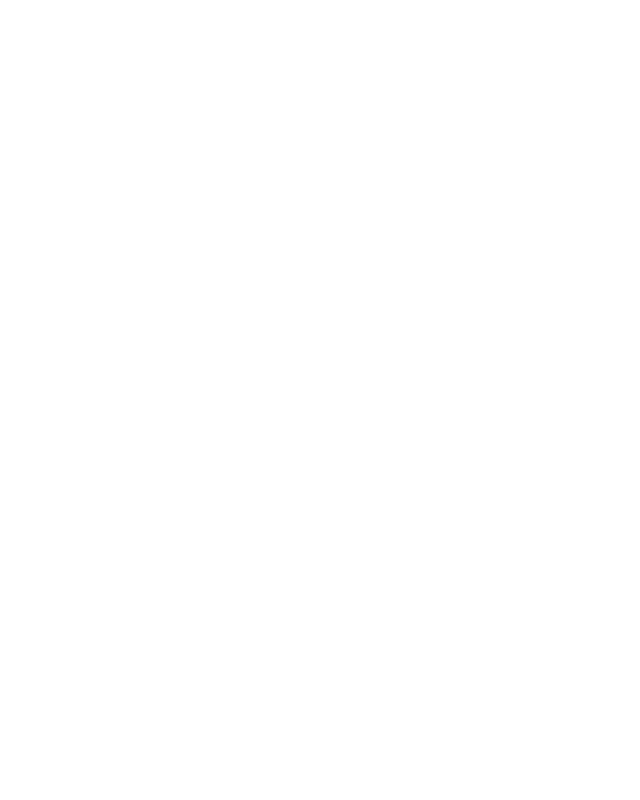
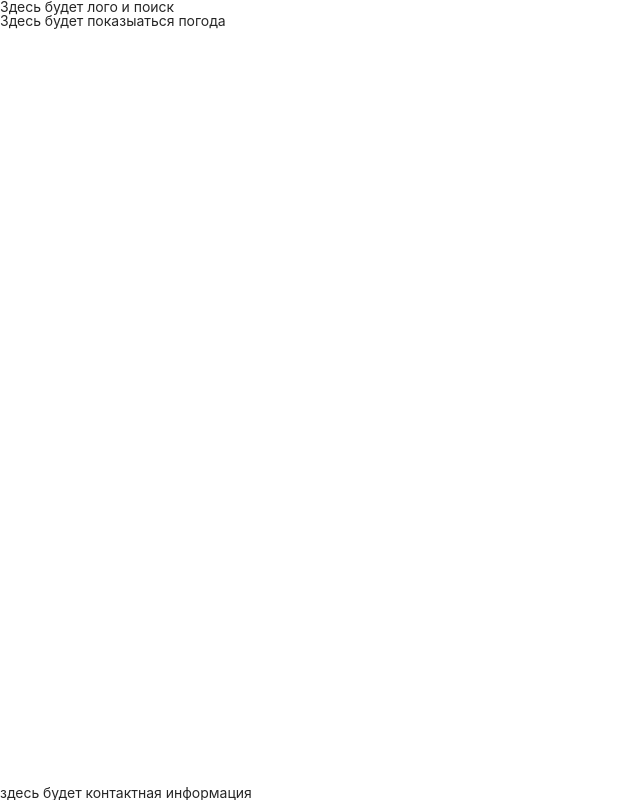
Before and after one commit to notequal21/weather, a React (Create React App) app: page / in a window 1280 px wide. Shown: the whole page, without its empty margins (0-640 px from the left). Built offline with nearby package versions, Linux system fonts and the light colour scheme.

Commit message:
created structure

```diff
--- a/src/App.js
+++ b/src/App.js
@@ -1,8 +1,21 @@
 import './App.scss';
+import Footer from './components/Footer/Footer';
+import Header from './components/Header/Header';
+import Weather from './components/Weather/Weather';
 
 function App() {
   return (
-    <div className="App">
+    <div className="wrapper">
+
+      <Header />
+
+      <div className='content'>
+
+        <Weather />
+
+      </div>
+
+      <Footer />
 
     </div>
   );
--- a/src/App.scss
+++ b/src/App.scss
@@ -15,7 +15,7 @@
   padding: 0 15px;
 }
 .wrapper {
-  min-height: 100%;
+  min-height: 100vh;
   overflow: hidden;
   display: flex;
   flex-direction: column;
--- /dev/null
+++ b/src/components/Footer/Footer.jsx
@@ -0,0 +1,11 @@
+import style from "./Footer.module.scss"
+
+let Footer = () => {
+  return (
+    <>
+      здесь будет контактная информация
+    </>
+  )
+}
+
+export default Footer
--- /dev/null
+++ b/src/components/Header/Header.jsx
@@ -0,0 +1,11 @@
+import style from "./Header.module.scss"
+
+let Header = () => {
+  return (
+    <>
+      Здесь будет лого и поиск
+    </>
+  )
+}
+
+export default Header
--- /dev/null
+++ b/src/components/Weather/Weather.jsx
@@ -0,0 +1,13 @@
+import style from "./Weather.module.scss"
+
+let Weather = () => {
+  return (
+    <>
+      <div>
+        Здесь будет показыаться погода
+      </div>
+    </>
+  )
+}
+
+export default Weather
```
Also changed, not shown: src/components/Footer/Footer.module.scss (added), src/components/Header/Header.module.scss (added), src/components/Weather/Weather.module.scss (added).
